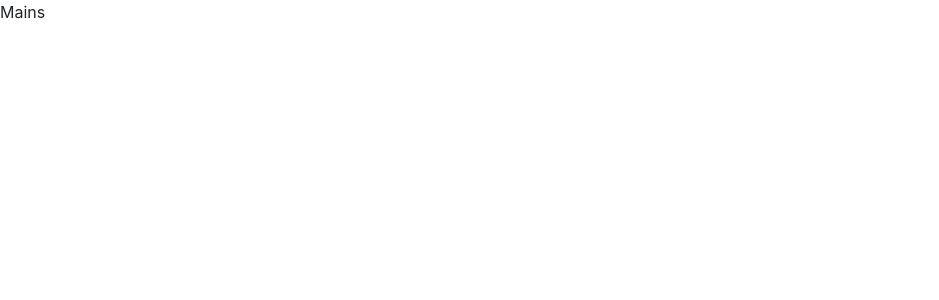
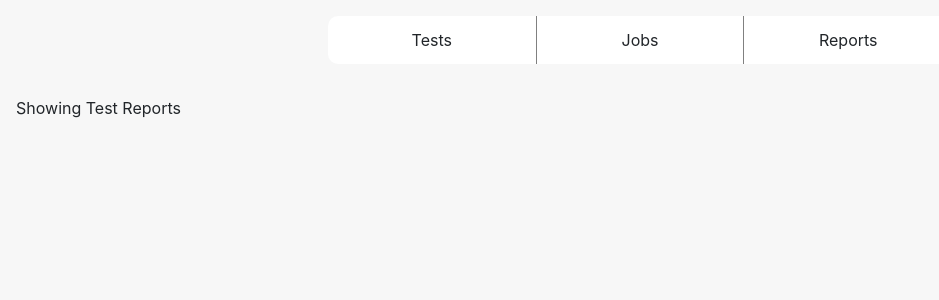
Before and after one commit to johnthomsonn/CTestManager, a React (Create React App) app: page / in a window 1280 px wide. Shown: the top 300 px of the page, without its empty margins (0-939 px from the left). Built offline with nearby package versions, Linux system fonts and the light colour scheme.

Commit message:
styling of navbar

```diff
--- /dev/null
+++ b/src/components/main/Main.css
@@ -0,0 +1,53 @@
+.main-window-container {
+  background-color: #f7f7f7;
+  width: 100%;
+  height: 100vh;
+  padding: 1rem;
+}
+
+.main-window-navbar {
+  background-color: inherit;
+  display: flex;
+  justify-content: center;
+  height: 3rem;
+}
+
+.main-window-navbar-container {
+  background-color: white;
+  display: flex;
+  width: 50%;
+  height: inherit;
+  justify-content: space-around;
+  border-radius: 10px;
+}
+.main-window-navbar-container .main-window-navbar-tab {
+  width: 100%;
+  height: inherit;
+  display: flex;
+  justify-content: center;
+  align-items: center;
+}
+.main-window-navbar-container .main-window-navbar-tab:nth-child(2) {
+  border-left: 1px solid gray;
+  border-right: 1px solid grey;
+}
+.main-window-navbar-container .main-window-navbar-tab:nth-child(1) {
+  border-top-left-radius: 10px;
+  border-bottom-left-radius: 10px;
+}
+.main-window-navbar-container .main-window-navbar-tab:nth-child(3) {
+  border-top-right-radius: 10px;
+  border-bottom-right-radius: 10px;
+}
+.main-window-navbar-container .main-window-navbar-tab:hover {
+  cursor: pointer;
+  background-color: #fadbdb;
+}
+
+.main-window-content {
+  margin-top: 2rem;
+}
+
+.active-tab {
+  background-color: #f7b5b5;
+}
--- a/src/components/main/Main.js
+++ b/src/components/main/Main.js
@@ -1,12 +1,41 @@
-import React from "react"
-
+import React, { useState } from "react"
+import "./Main.css"
 
 const Main = props => {
+
+    const [activeTab,setActiveTab] = useState("reports")
+
+    const changeTab = tabName => {
+        setActiveTab(tabName)
+        const oldTab = document.getElementById(`${activeTab}-tab`).classList.remove("active-tab")
+        const newTab = document.getElementById(`${tabName}-tab`).classList.add("active-tab")
+    }
 
 return(<>
 
 
-Mains
+    <div className="main-window-container">
+
+        <div className="main-window-navbar">
+            <div className="main-window-navbar-container">
+                <div className="main-window-navbar-tab" id="tests-tab" onClick={() => changeTab("tests")} >
+                    Tests
+                </div>
+                <div className="main-window-navbar-tab" id="jobs-tab"  onClick={() => changeTab("jobs")} >
+                    Jobs
+                </div>
+                <div className="main-window-navbar-tab" id="reports-tab"  onClick={() => changeTab("reports")}>
+                    Reports
+                </div>
+            </div>
+        </div>
+
+        <div className="main-window-content">
+            {activeTab === "" || activeTab === "tests" && <div>Showing Tests</div>}
+            {activeTab === "jobs" && <div>Showing Jobs</div>}
+            {activeTab === "reports" && <div>Showing Test Reports</div>}
+        </div>
+    </div>
 
 </>)
 
--- /dev/null
+++ b/src/components/main/Main.scss
@@ -0,0 +1,53 @@
+.main-window-container {
+    background-color: rgb(247, 247, 247);
+    width:100%;
+    height:100vh;
+    padding:1rem;
+}
+
+.main-window-navbar {
+    background-color: inherit;
+    display: flex;
+    justify-content: center;
+    height:3rem;
+}
+
+.main-window-navbar-container {
+    background-color: white;
+    display: flex;
+    width:50%;
+    height:inherit;
+    justify-content: space-around;
+    border-radius: 10px;
+    .main-window-navbar-tab {
+        width:100%;
+        height:inherit;
+        display: flex;
+        justify-content: center;
+        align-items: center;
+        &:nth-child(2) {
+            border-left: 1px solid gray;
+            border-right: 1px solid grey;
+        }
+        &:nth-child(1) {
+            border-top-left-radius: 10px;
+            border-bottom-left-radius: 10px;
+        }
+        &:nth-child(3) {
+            border-top-right-radius: 10px;
+            border-bottom-right-radius: 10px;
+        }
+        &:hover{
+            cursor: pointer;
+            background-color: rgb(250, 219, 219);
+        }
+    }
+}
+
+.main-window-content {
+    margin-top:2rem;
+}
+
+.active-tab {
+    background-color: rgb(247, 181, 181);
+}
```
